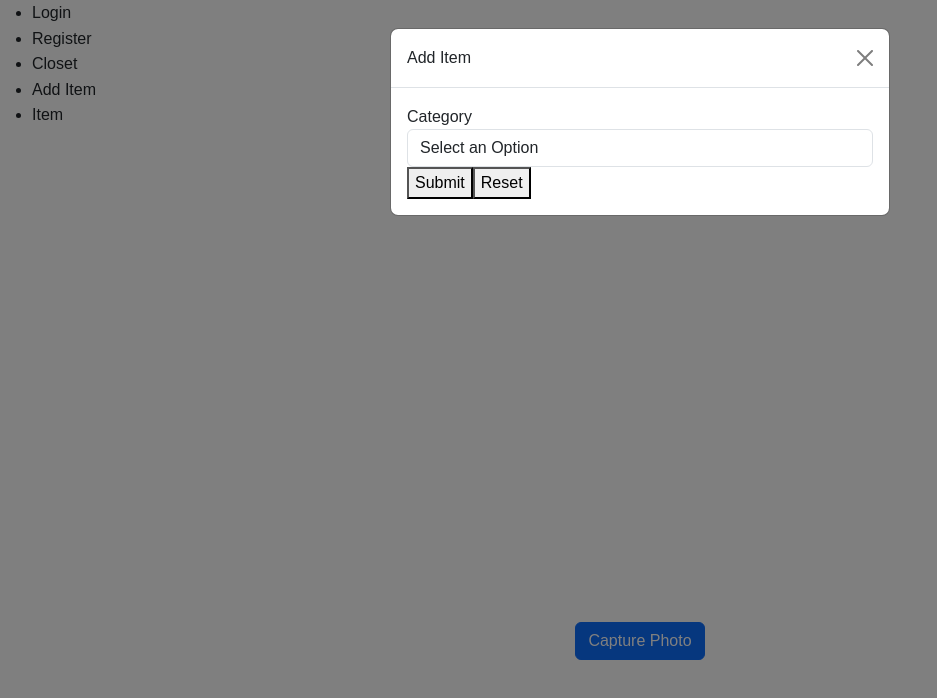
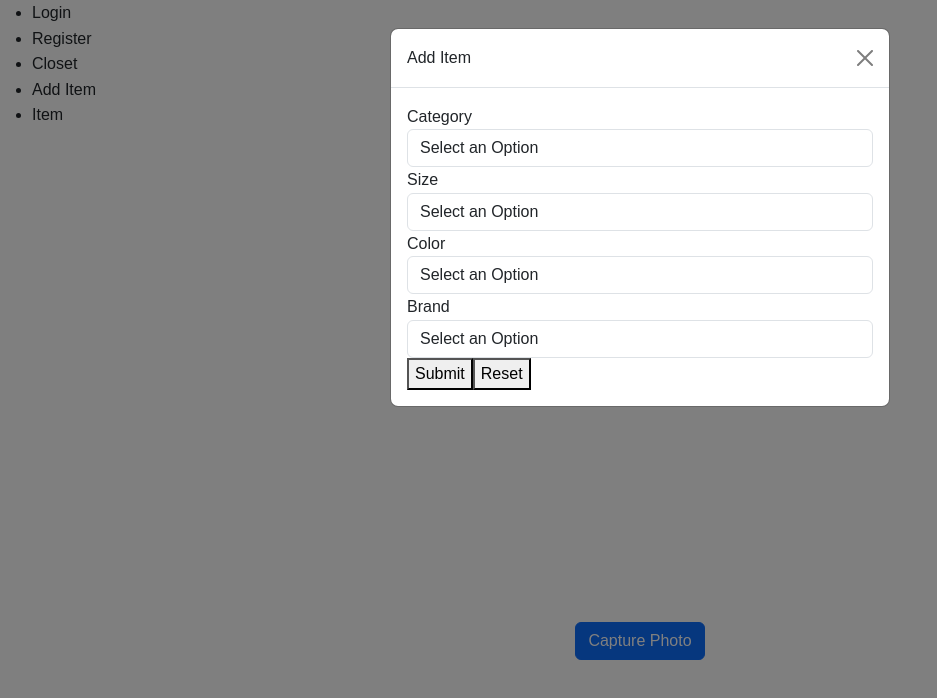
Before and after one commit to schneidsmc/fullstack_wardrobe, a React (Create React App) app in the folder client/: page /camera in a window 1280 px wide. Both pictures are taken after a click on the button "Capture Photo". Shown: the top 698 px of the page, without its empty margins (0-937 px from the left). Built offline with nearby package versions, Linux system fonts and the light colour scheme; no server answers.

Commit message:
Login and registration page connected to backend and token passing through local storage Add-item page is repsonding in the console but status 400 error.

```diff
--- a/client/src/Pages/add-item.js
+++ b/client/src/Pages/add-item.js
@@ -11,9 +11,9 @@ import {
   ModalBody,
 } from "react-bootstrap";
 import { Formik, Form, Field } from "formik";
-// import axios from 'axios';
+import axios from 'axios';
 import * as Yup from "yup";
-// import { SchemaTypeOptions } from 'mongoose';
+
 
 const validationSchema = Yup.object().shape({
   category: Yup.string().required("Selection is required"),
@@ -33,7 +33,7 @@ const capture = () => {
     setImageSrc(imageSrc);
     setItemModal(true);
     if (imageSrc) {
-      console.log(imageSrc); // Display the photo in the console
+      console.log('Photo Captured!'); // Display the photo in the console
     }
   };
 
@@ -82,18 +82,43 @@ const handleCloseModal = (resetForm) => {
               color: "",
               brand: "",
             }}
-            onSubmit={(values, {resetForm}) =>{
+            onSubmit={async (values, {resetForm}) =>{
               console.log(values);
+              const itemData = new FormData();
+                itemData.append('category', values.category);
+                itemData.append('size', values.size);
+                itemData.append('color', values.color);
+                itemData.append('brand', values.brand);
+                itemData.append('image', imageSrc);
+              try {
+                const token = localStorage.getItem('token')
+                console.log("GETTING TOKEN FROM LOCAL STORAGE:",token)
+                const response = await axios.post(
+                  '/api/upload', itemData,
+                  {
+                    headers: {
+                      'Authorization': `Bearer ${token}`,
+                      'Content-Type': 'multipart/form-data'
+                    }
+                  }
+                )
+                console.log('Item LOGGED!:', response.data);
+                resetForm()
+              } catch (error) {
+                console.error('Error loggin item:', error)
+              }
               handleCloseModal(resetForm);
             }}
-            validate={validationSchema}
+            validationSchema={validationSchema}
           >
             {({ resetForm }) => (
+            // CATEGORY
               <Form>
                 <label htmlFor="category">Category</label>
                 <Field
                   as="select"
                   id="category"
+                  name="category"
                   className="form-control"
                   placeholder="Select an Option"
                 >
@@ -101,7 +126,7 @@ const handleCloseModal = (resetForm) => {
                   <option value="tops" label="Tops">
                     Tops
                   </option>
-                  <option value="tottoms" label="Bottoms">
+                  <option value="bottoms" label="Bottoms">
                     Bottoms
                   </option>
                   <option value="accesories" label="Accessories">
@@ -111,7 +136,76 @@ const handleCloseModal = (resetForm) => {
                     Shoes
                   </option>
                 </Field>
-                <button type="submit">Submit</button>
+                {/* SIZE FIELD */}
+                <label htmlFor="size">Size</label>
+                <Field
+                  as="select"
+                  id="size"
+                  name="size"
+                  className="form-control"
+                  placeholder="Select an Option"
+                >
+                  <option value="" label="Select an Option"></option>
+                  <option value="small" label="Small">
+                    Tops
+                  </option>
+                  <option value="medium" label="Medium">
+                    Bottoms
+                  </option>
+                  <option value="large" label="Large">
+                    Acessories
+                  </option>
+                  <option value="xlarge" label="XL">
+                    Shoes
+                  </option>
+                </Field>
+                {/* COLOR FIELD */}
+                <label htmlFor="color">Color</label>
+                <Field
+                  as="select"
+                  id="color"
+                  name="color"
+                  className="form-control"
+                  placeholder="Select an Option"
+                >
+                  <option value="" label="Select an Option"></option>
+                  <option value="blue" label="Blue">
+                    Tops
+                  </option>
+                  <option value="red" label="Red">
+                    Bottoms
+                  </option>
+                  <option value="orange" label="Orange">
+                    Acessories
+                  </option>
+                  <option value="purple" label="Purple">
+                    Shoes
+                  </option>
+                </Field>
+                {/* BRAND */}
+                <label htmlFor="brand">Brand</label>
+                <Field
+                  as="select"
+                  id="brand"
+                  name="brand"
+                  className="form-control"
+                  placeholder="Select an Option"
+                >
+                  <option value="" label="Select an Option"></option>
+                  <option value="rei" label="REI">
+                    Tops
+                  </option>
+                  <option value="gap" label="Gap">
+                    Bottoms
+                  </option>
+                  <option value="duluth" label="DuluthTrading">
+                    Acessories
+                  </option>
+                  <option value="target" label="Target">
+                    Shoes
+                  </option>
+                </Field>
+                <button type="submit" >Submit</button>
                 <button type="button" onClick={() => handleCloseModal(resetForm)}>
                   Reset
                 </button>
```
